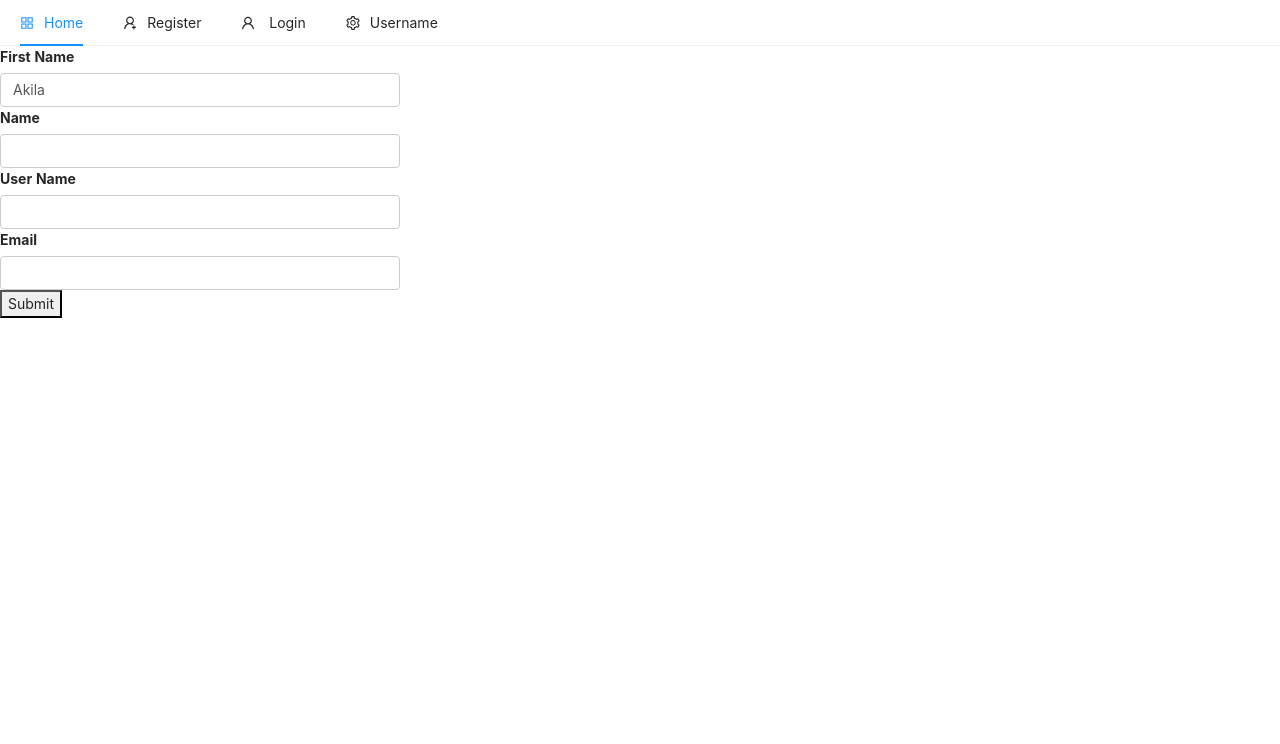
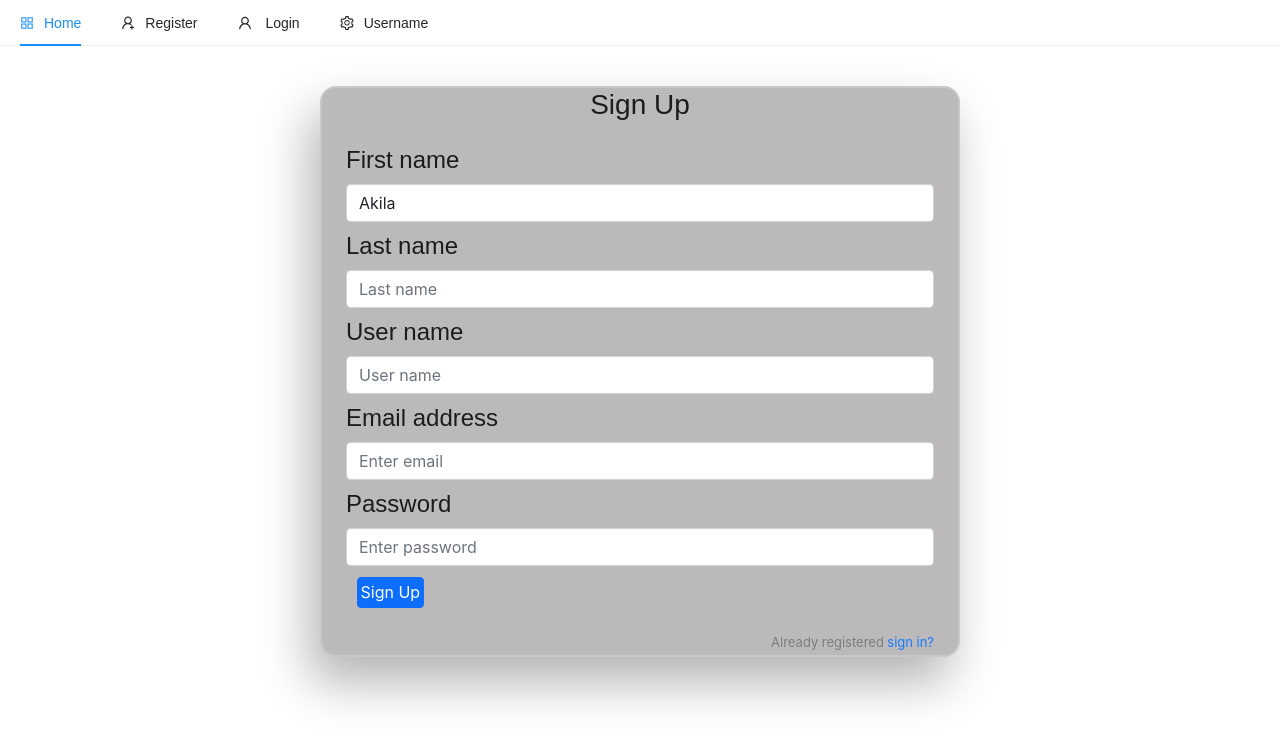
Before and after one commit to DilanMDA/Shoping-Cart, a React (Create React App) app in the folder client/: page /register in a window 1280 px wide. Shown: the top 744 px of the page. Built offline with nearby package versions, Linux system fonts and the light colour scheme.

Commit message:
Register page UI designed

```diff
--- a/client/package.json
+++ b/client/package.json
@@ -3,6 +3,7 @@
   "version": "0.1.0",
   "private": true,
   "dependencies": {
+    "@material-ui/core": "^4.11.3",
     "@testing-library/jest-dom": "^5.11.4",
     "@testing-library/react": "^11.1.0",
     "@testing-library/user-event": "^12.1.10",
@@ -10,11 +11,13 @@
     "bootstrap": "^4.6.0",
     "firebase": "^8.2.7",
     "formik": "^2.2.6",
+    "framer-motion": "^3.3.0",
     "react": "^17.0.1",
     "react-bootstrap": "^1.4.3",
     "react-dom": "^17.0.1",
     "react-router-dom": "^5.2.0",
     "react-scripts": "4.0.2",
+    "styled-components": "^5.2.1",
     "web-vitals": "^1.0.1",
     "yup": "^0.32.8"
   },
--- a/client/src/pages/auth/Register.js
+++ b/client/src/pages/auth/Register.js
@@ -1,7 +1,6 @@
-// import { Form } from 'formik/dist/Form';
 import React from 'react';
 import { useFormik } from 'formik';
-// import * as Yup from 'yup';
+
 import '../css/pages.css';
 
 const Register = () => {
@@ -10,54 +9,105 @@ const Register = () => {
 	//  Validation and error messages
 	const formik = useFormik({
 		initialValues: {
-			fname: 'Akila',
-			lname: '',
-			uname: '',
+			Fname: 'Akila',
+			Lname: '',
+			Uname: '',
 			email: '',
+			password: '',
 		},
 	});
 	console.log('Form values', formik.values);
 
 	return (
+		<main>
+			<div className="form">
 				<form>
-			<label htmlFor="fname"> First Name</label>
+					<h3>Sign Up</h3>
+
+					<div className="form-group">
+						<div className="input">
+							<label>First name</label>
 							<input
 								type="text"
-				id="fname"
-				name="fname"
+								className="form-control"
+								placeholder="First name"
+								id="Fname"
+								name="Fname"
 								onChange={formik.handleChange}
-				value={formik.values.fname}
+								value={formik.values.Fname}
 							/>
+						</div>
+					</div>
 
-			<label htmlFor="lname">Name</label>
+					<div className="form-group">
+						<div className="input">
+							<label>Last name</label>
 							<input
 								type="text"
-				id="lname"
-				name="lname"
+								className="form-control"
+								placeholder="Last name"
+								id="Lname"
+								name="Lname"
 								onChange={formik.handleChange}
-				value={formik.values.lname}
+								value={formik.values.Lname}
 							/>
-
-			<label htmlFor="uname">User Name</label>
+						</div>
+					</div>
+					<div className="form-group">
+						<div className="input">
+							<label>User name</label>
 							<input
 								type="text"
-				id="uname"
-				name="uname"
+								className="form-control"
+								placeholder="User name"
+								id="Uname"
+								name="Uname"
 								onChange={formik.handleChange}
-				value={formik.values.uname}
+								value={formik.values.Uname}
 							/>
+						</div>
+					</div>
 
-			<label htmlFor="email">Email</label>
+					<div className="form-group">
+						<div className="input">
+							<label>Email address</label>
 							<input
-				type="text"
+								type="email"
+								className="form-control"
+								placeholder="Enter email"
 								id="email"
 								name="email"
 								onChange={formik.handleChange}
 								value={formik.values.email}
 							/>
+						</div>
+					</div>
 
-			<button>Submit</button>
+					<div className="form-group">
+						<div className="input">
+							<label>Password</label>
+							<input
+								type="password"
+								className="form-control"
+								placeholder="Enter password"
+								id="password"
+								name="password"
+								onChange={formik.handleChange}
+								value={formik.values.password}
+							/>
+						</div>
+					</div>
+					<div className="btn">
+						<button type="submit" className="btn btn-primary btn-block">
+							Sign Up
+						</button>
+					</div>
+					<p className="forgot-password text-right">
+						Already registered <a href="#">sign in?</a>
+					</p>
 				</form>
+			</div>
+		</main>
 	);
 };
 
--- a/client/src/pages/css/pages.css
+++ b/client/src/pages/css/pages.css
@@ -1,29 +1,188 @@
-label {
-  font-weight: bold;
-  display: flex;
-  margin-bottom: 5px;
+
+* {
+  box-sizing: border-box;
+  /* padding: 10px;  */
+    -webkit-box-decoration-break: clone;
+  -o-box-decoration-break: clone;
+  box-decoration-break: clone;
 }
 
-input[type='text'],
-input[type='email'],
-textarea {
-  display: block;
-  width: 400px;
-  padding: 6px 12px;
-  font-size: 14px;
-  line-height: 1.42857143;
-  color: #555;
-  background-color: #fff;
-  background-image: none;
-  border: 1px solid #ccc;
-  border-radius: 4px;
-  /* margin-bottom: 20px; */
+/* body {
+  background: #04e6f7 !important;
+  min-height: 100vh;
+  display: flex;
+  font-weight: 400;
+  font-family: 'Fira Sans', sans-serif;
+} */
+main{
+  align-items: auto;
+  padding-left: 25%;
+  padding-right: 25%;
+  padding-top:2.5rem;
+  padding-bottom: 2rem;
+}
+h1,h2,h3,h4,h5,h6,label,span {
+  font-weight: 500;
+  font-family: 'Fira Sans', sans-serif;
+  align-items: center;
+  align-content: center;
+}
+h3{
+  align-items: center;
+  text-align: center;
+}
+body, html, .App, #root, .auth-wrapper {
+  width: 100%;
+  height: 100%;
 }
 
-.form-control {
-  margin-bottom: 20px;
+.navbar-light {
+  background-color: #ffffff;
+  box-shadow: 0px 14px 80px rgba(34, 35, 58, 0.2);
 }
 
-.error {
-  color: red;
+.auth-wrapper {
+  display: flex;
+  justify-content: center;
+  flex-direction: column;
+  text-align: left;
 }
+
+.auth-inner {
+  width: 450px;
+  margin: auto;
+  background: #ffffff;
+  box-shadow: 0px 14px 80px rgba(34, 35, 58, 0.2);
+  padding: 40px 55px 45px 55px;
+  border-radius: 15px;
+  transition: all .3s;
+}
+
+.auth-wrapper .form-control:focus {
+  border-color: #167bff;
+  box-shadow: none;
+}
+
+.auth-wrapper h3 {
+  text-align: center;
+  margin: 0;
+  line-height: 1;
+  padding-bottom: 20px;
+}
+
+.btn{
+  padding: 10px;
+
+  /* position: relative; */
+
+}
+.btn.btn-primary.btn-block{
+padding: 2.5px;
+  align-items: right;
+  align-content: right;
+  text-align: right;
+
+}
+
+.custom-control-label {
+  font-weight: 400;
+}
+.form{
+    border: 2.5px solid rgb(201, 199, 199);
+    background-color: #cccccc;
+    box-shadow: -10px 25px 50px rgba(0, 0, 0, 0.3);
+     box-sizing: border-box;
+       background: #bbb9b9;
+  overflow: hidden;
+  transition: all 0.5s ease-in;
+  padding:  0em 1em;
+  border-radius: 16px;
+  font-size: 24px;
+  line-height: 2;
+}
+
+.form.form-group {
+    position: relative;
+  width: 25vw;
+  height: 50vh;
+  min-height: 320px;
+  background: #f2f2f2;
+  overflow: hidden;
+  transition: all 0.5s ease-in;
+  z-index: 2;
+  box-sizing: border-box;
+  padding: 30px;
+  box-shadow: -10px 25px 50px rgba(0, 0, 0, 0.3);
+}
+
+.form.form-group:hover{
+   color: #f2f2f2;
+  box-shadow: 20px 50px 100px rgba(0, 0, 0, 0.5)
+}
+
+.form.form-group.input{
+  margin: 0;
+  padding: 10px;
+  font-size: 1.2rem;
+}
+.form.form-group::after {
+
+  position: absolute;
+  bottom: -10%;
+  right: 5%;
+  font-size: 120px;
+  opacity: 0.2;
+  background: transparent;
+  filter: invert(1);
+  pointer-events: none;
+}
+
+.form.form-group::before {
+  position: absolute;
+  top: -20px;
+  left: 5px;
+  width: 100%;
+  height: 100%;
+  font-size: 120px;
+  opacity: 0.2;
+  background: transparent;
+  pointer-events: none;
+}
+.form:hover {
+  color: #f2f2f2;
+  box-shadow: 20px 50px 100px rgba(0, 0, 0, 0.5);
+}
+
+/* .form .bg {
+  position: absolute;
+  top: 0;
+  left: 0;
+  z-index: 1;
+  opacity: 0;
+  transition: all 0.5s ease-in;
+  pointer-events: none;
+  width: 100%;
+  height: 200%;
+  overflow:  visible;
+} */
+.form .form-group:hover {
+  opacity: 1;
+  background: #4b384c;
+background: -moz-linear-gradient(-45deg, #ff048e 15%, #ffd900 100%);
+background: -webkit-linear-gradient(-45deg, #ff048e 15%,#ffd900 100%);
+background: linear-gradient(135deg, #ff048e 15%,#ffd900 100%);
+filter: progid:DXImageTransform.Microsoft.gradient( startColorstr='#4b384c', endColorstr='#da5de2',GradientType=1 );
+}
+
+.forgot-password,
+.forgot-password a {
+  text-align: right;
+  font-size: 13px;
+  padding-top: 10px;
+  color: #7f7d7d;
+  margin: 0;
+}
+
+.forgot-password a {
+  color: #167bff;
+}
```
Also changed, not shown: 1 other file (tests, documents, lock files or other folders). Lines whose indentation alone changed are shown as unchanged.
